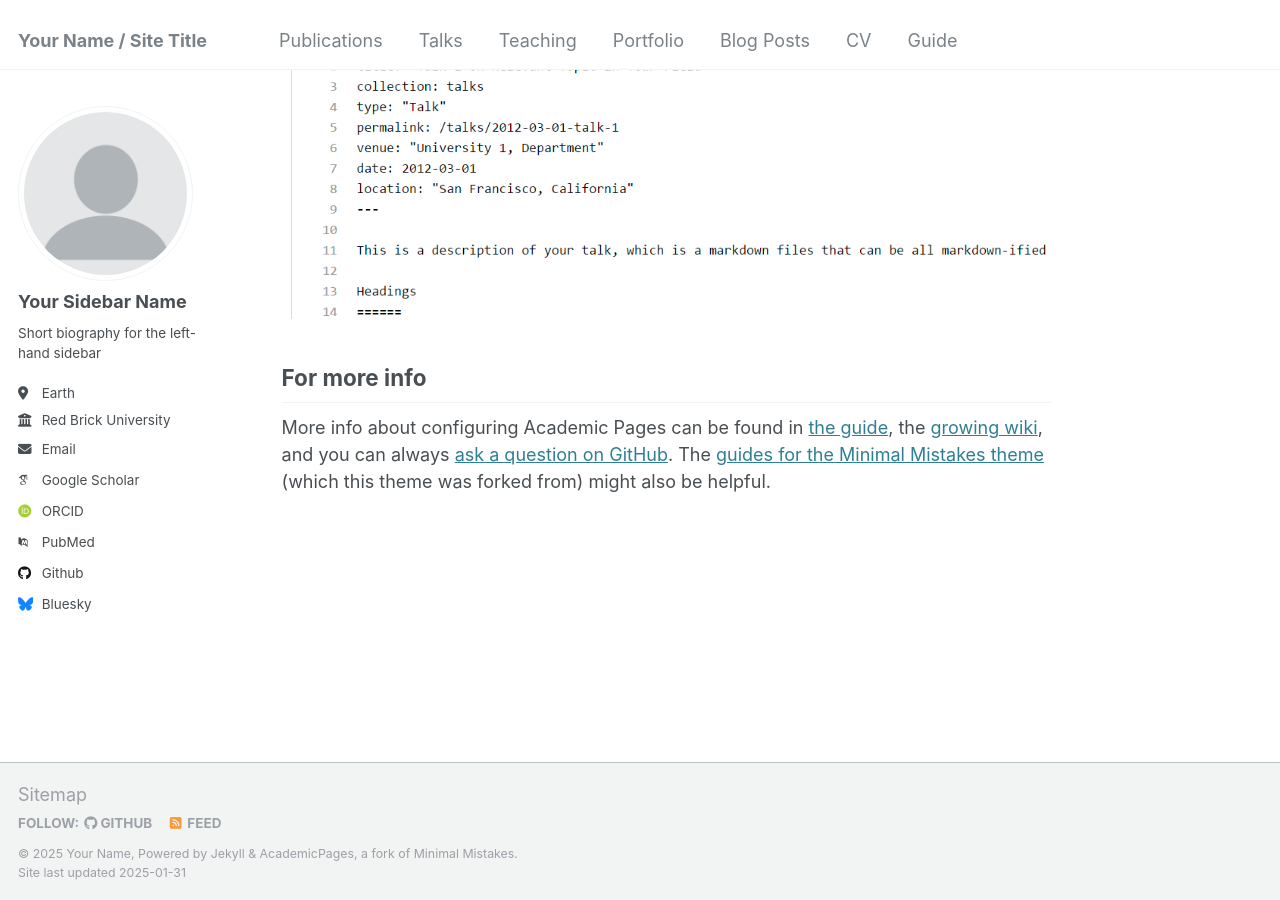
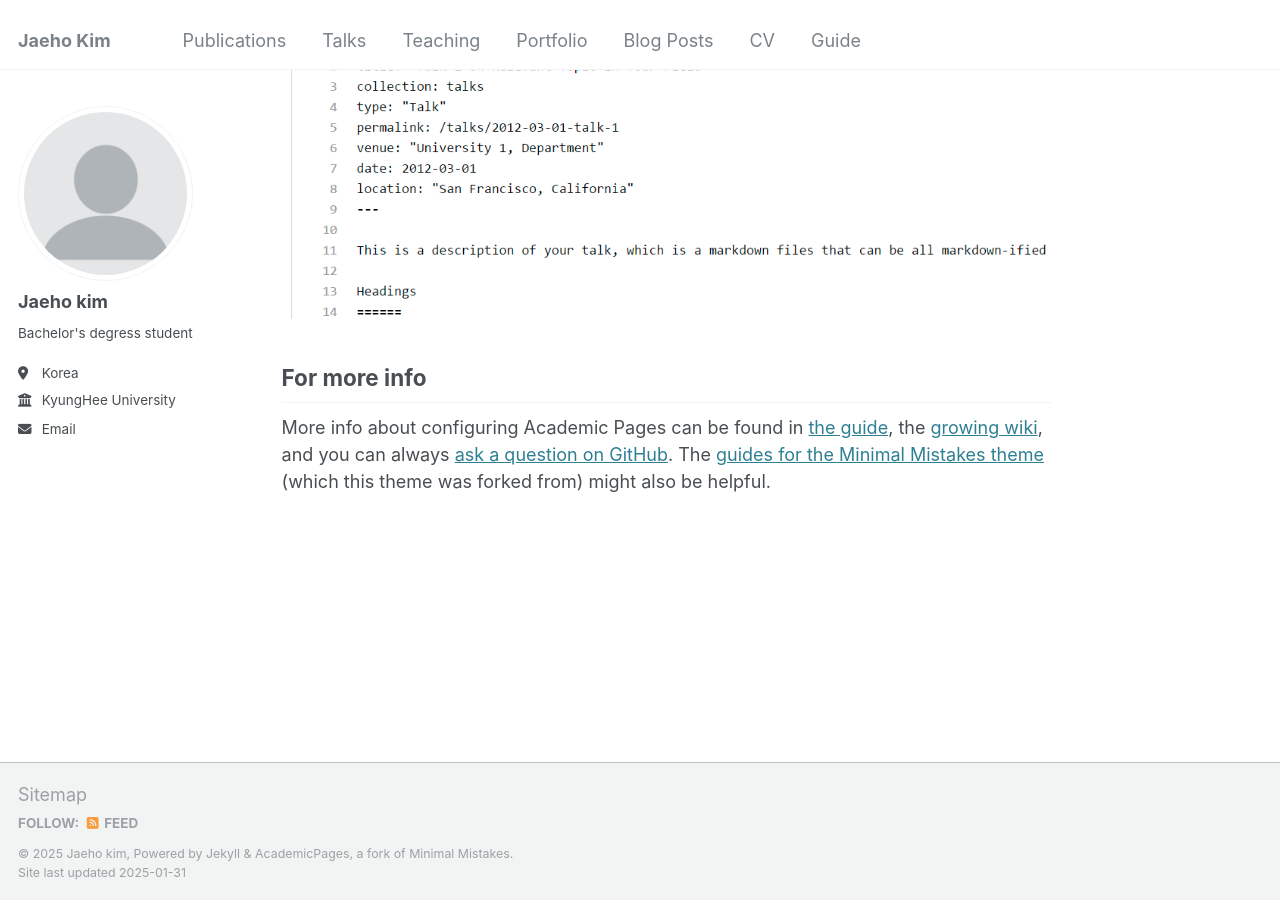
Before and after one commit to zahorkim/zahorkim.github.io, a Jekyll site: the page built from _pages/about.md, in a window 1280 px wide and 900 px high, scrolled down 2643 px. Built offline with Jekyll 4.4.1, drawn with Linux system fonts in a browser that asks for light colours; some web fonts are replaced.

Commit message:
Update _config.yml
user info change

```diff
--- a/_config.yml
+++ b/_config.yml
@@ -8,13 +8,13 @@
 
 # Basic Site Settings
 locale                   : "en-US"
-title                    : "Your Name / Site Title"
+title                    : "Jaeho Kim"
 title_separator          : "-"
-name                     : &name "Your Name"
+name                     : &name "Jaeho kim"
 description              : &description "personal description"
-url                      : https://academicpages.github.io # the base hostname & protocol for your site e.g. "https://[your GitHub username].github.io"
+url                      : https://zahorkim.github.io # the base hostname & protocol for your site e.g. "https://[your GitHub username].github.io"
 baseurl                  : "" # the subpath of your site, e.g. "/blog"
-repository               : "academicpages/academicpages.github.io"
+repository               : "zahorkim/zahorkim.github.io"
 
 # Site Author - The following control what appear as part of the author content on the side bar.
 #               If a field is blank the icon and link will not appear, otherwise it will be shown.
@@ -22,34 +22,34 @@ repository               : "academicpages/academicpages.github.io"
 author:
   # Biographic information
   avatar           : "profile.png"
-  name             : "Your Sidebar Name"
+  name             : "Jaeho kim"
   pronouns         : # example: "she/her"
-  bio              : "Short biography for the left-hand sidebar"
-  location         : "Earth"
-  employer         : "Red Brick University"
+  bio              : "Bachelor's degress student"
+  location         : "Korea"
+  employer         : "KyungHee University"
   uri              : # URL
-  email            : "none@example.org"
+  email            : "leokim51@khu.ac.kr"
 
   # Academic websites
-  arxiv            : # URL - Update with the correct link to your profile
-  googlescholar    : "https://scholar.google.com/citations?user=PS_CX0AAAAAJ"
-  impactstory      : # URL
-  orcid            : "http://orcid.org/yourorcidurl"
-  semantic         : # URL
-  pubmed           : "https://www.ncbi.nlm.nih.gov/pubmed/?term=john+snow"
-  researchgate     : # URL
-  scopus           : # URL
+  #arxiv            : # URL - Update with the correct link to your profile
+  #googlescholar    : "https://scholar.google.com/citations?user=PS_CX0AAAAAJ"
+  #impactstory      : # URL
+  #orcid            : "http://orcid.org/yourorcidurl"
+  #semantic         : # URL
+  #pubmed           : "https://www.ncbi.nlm.nih.gov/pubmed/?term=john+snow"
+  #researchgate     : # URL
+  #scopus           : # URL
 
   # Repositories and software development
-  bitbucket        : # Username - Update with your username on the site
-  codepen          : # Username
-  dribbble         : # Username
-  github           : "academicpages"
+  #bitbucket        : # Username - Update with your username on the site
+  #codepen          : # Username
+  dfribbble         : # Username
+  #github           : "academicpages"
   kaggle           : # Username
   stackoverflow    : # User number or user number and name (i.e., use "1" or "1/jeff-atwood")
 
   # Social media
-  bluesky          : "bsky.app" # Replace this with you Bluesky username
+  #bluesky          : "bsky.app" # Replace this with you Bluesky username
   facebook         : # Username
   flickr           : # Username
   foursquare       : # Username
```
